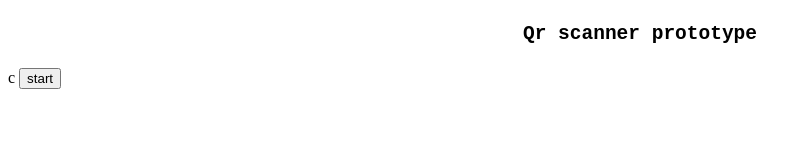
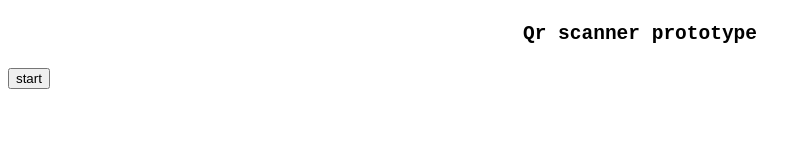
Before and after one commit to AjjlalAhmed/qr-code-scanner, a Vue app: page / in a window 1280 px wide. Shown: the top 160 px of the page, without its empty margins (0-811 px from the left). Built offline with nearby package versions, Linux system fonts and the light colour scheme.

Commit message:
uploading code

```diff
--- a/src/App.vue
+++ b/src/App.vue
@@ -16,7 +16,6 @@
   </div> -->
   <div class="jsqr">
     <h1>Qr scanner prototype</h1>
-    c
     <canvas
       :width="canvasWidth"
       :height="canvasHeight"
```
